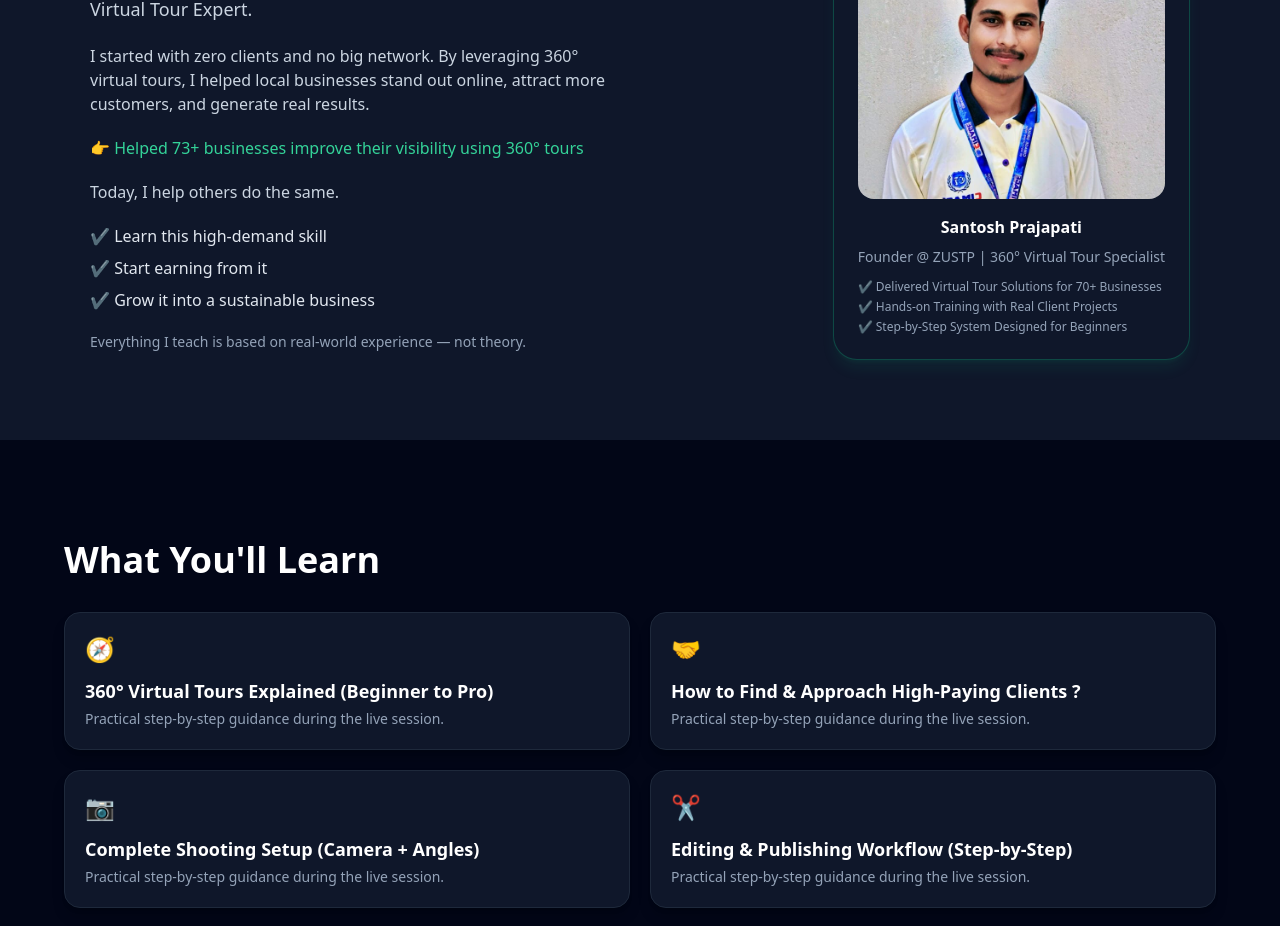
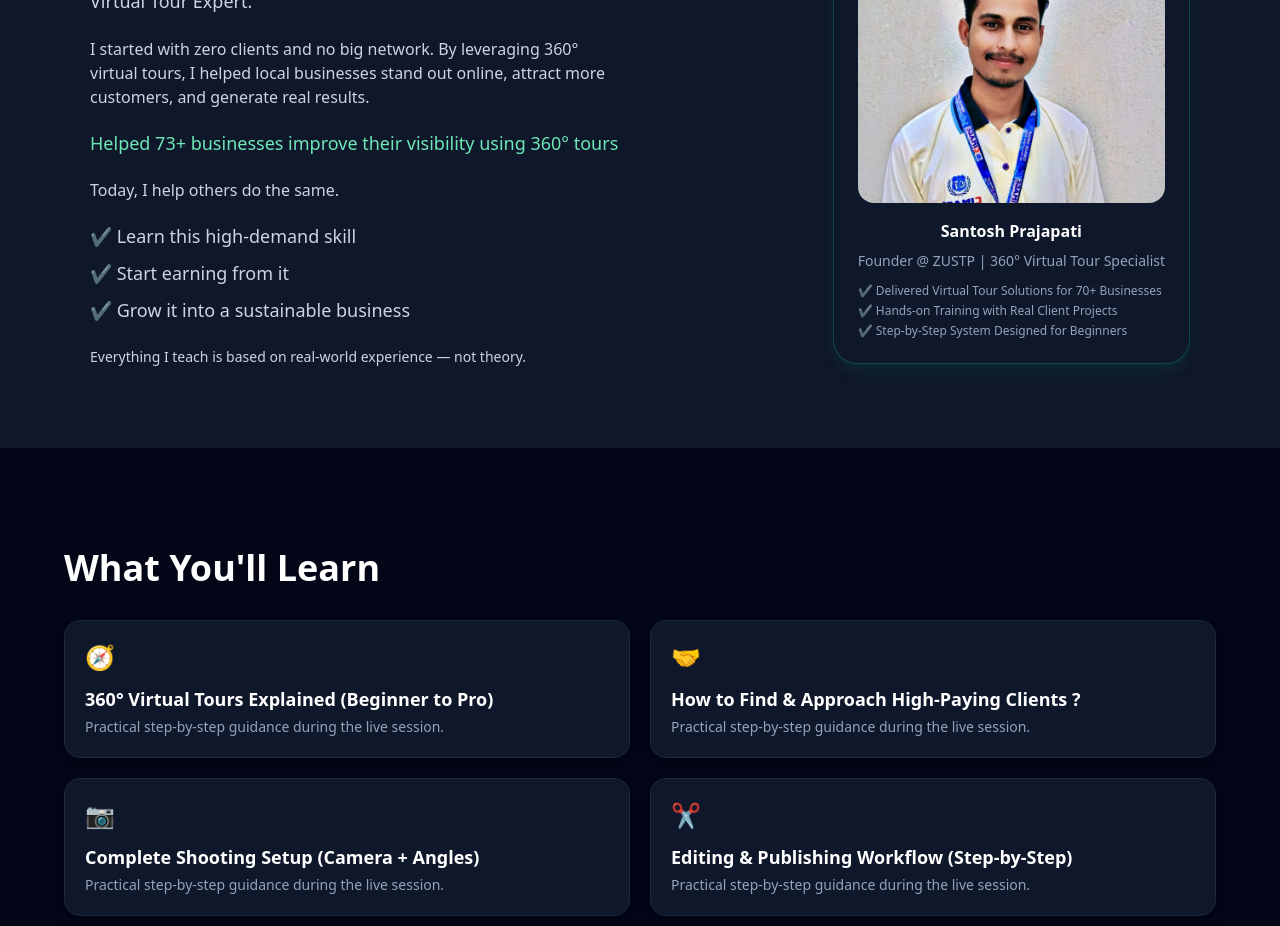
Before and after one commit to clasovia/Clasovia, a React (Vite) app: page / in a window 1280 px wide. Shown: the part 1020-1946 px from the top of the page. Built offline with nearby package versions, Linux system fonts and the light colour scheme.

Commit message:
After Res. Test

```diff
--- a/src/App.jsx
+++ b/src/App.jsx
@@ -45,8 +45,8 @@ export default function App() {
               </p>
 
               {/* PROOF */}
-              <p className="font-medium text-emerald-400">
-                👉 Helped 73+ businesses improve their visibility using 360° tours
+              <p className="max-w-xl text-lg leading-relaxed font-medium text-emerald-300">
+                Helped 73+ businesses improve their visibility using 360° tours
               </p>
 
               <p className="max-w-xl text-slate-300">
@@ -54,13 +54,13 @@ export default function App() {
               </p>
 
               {/* BULLETS */}
-              <div className="space-y-2 text-slate-200">
+              <div className="max-w-xl text-lg leading-relaxed space-y-2 text-slate-300">
                 <p>✔ Learn this high-demand skill</p>
                 <p>✔ Start earning from it</p>
                 <p>✔ Grow it into a sustainable business</p>
               </div>
 
-              <p className="text-sm text-slate-400">
+              <p className="max-w-xl text-lg leading-relaxed text-sm text-slate-300">
                 Everything I teach is based on real-world experience — not theory.
               </p>
             </div>
```
